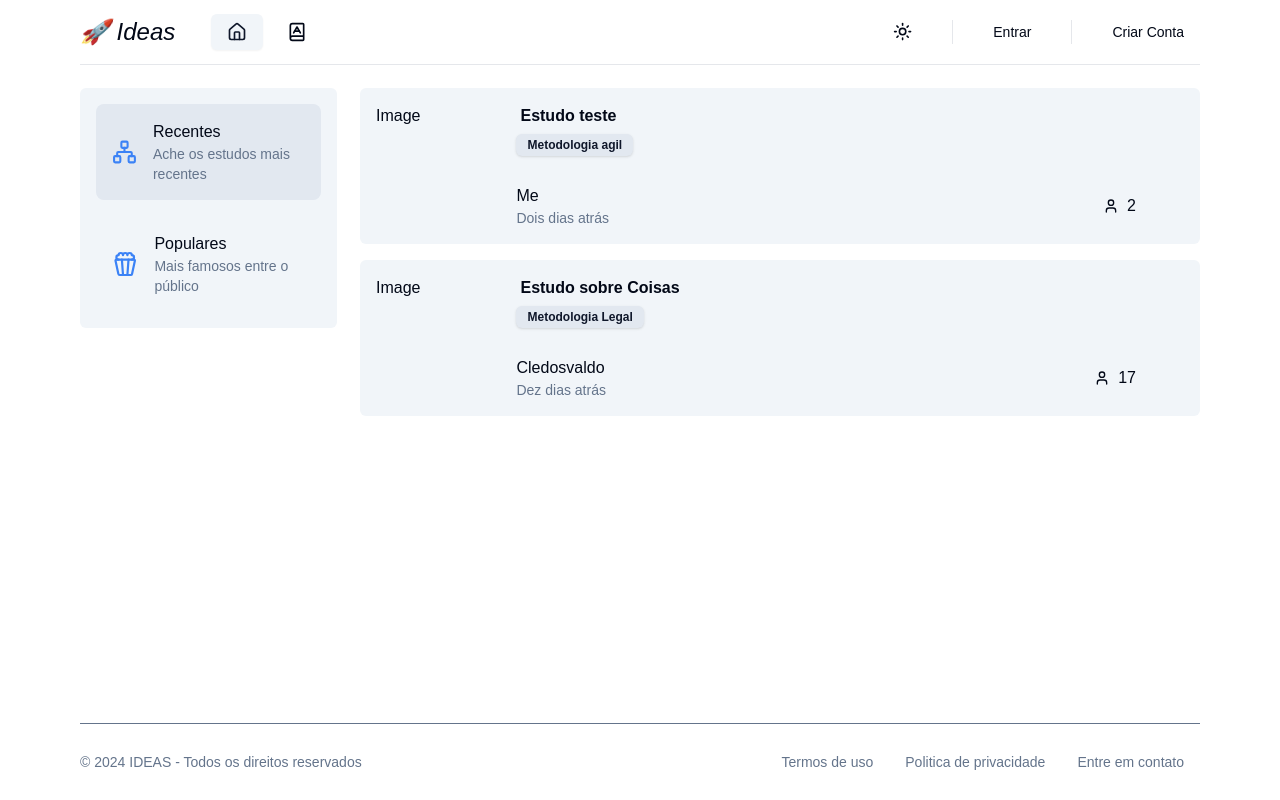
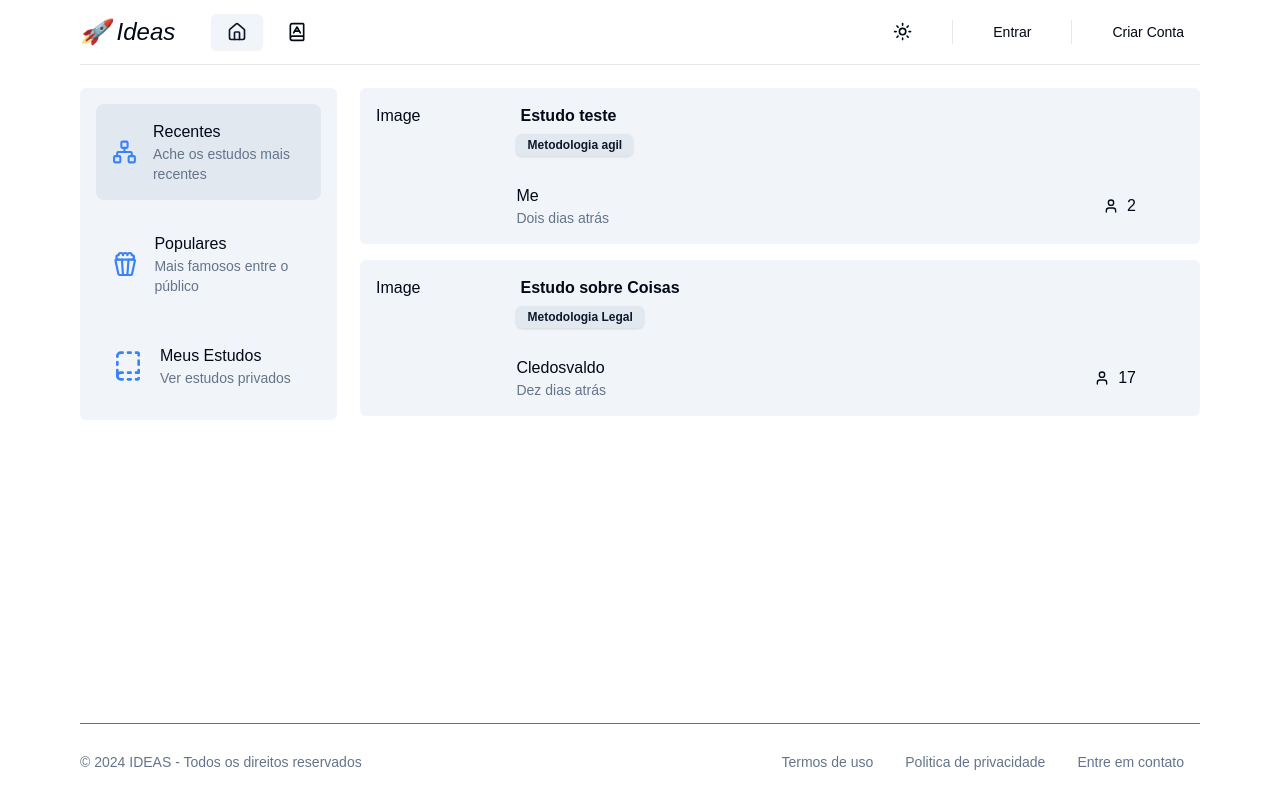
Before and after one commit to Emauri-Neto/ideas, a Next.js app in the folder client/: page / in a window 1280 px wide. Built offline with nearby package versions, Linux system fonts and the light colour scheme.

Commit message:
[feat] adiciona rota para fetch de dados

```diff
--- a/client/app/page.tsx
+++ b/client/app/page.tsx
@@ -5,7 +5,7 @@ import Navbar from '@/components/nav/navbar';
 import StudiesArea from '@/components/study/studiesArea';
 import MaxWidthWrapper from '@/components/wrapper';
 import { cn } from '@/lib/utils';
-import { Network, Popcorn } from 'lucide-react';
+import { Network, Popcorn, BookDashed } from 'lucide-react';
 import { useState } from 'react';
 
 const OPTS = [
@@ -20,6 +20,12 @@ const OPTS = [
         description: 'Mais famosos entre o público',
         value: 'popular',
         icon: Popcorn
+    },
+    {
+        title: 'Meus Estudos',
+        description: 'Ver estudos privados',
+        value: 'owner',
+        icon: BookDashed
     }
 ];
 
```
Also changed, not shown: client/actions/study.ts (added, +11 -0 lines), client/types/Interfaces.ts (added, +7 -0 lines).
